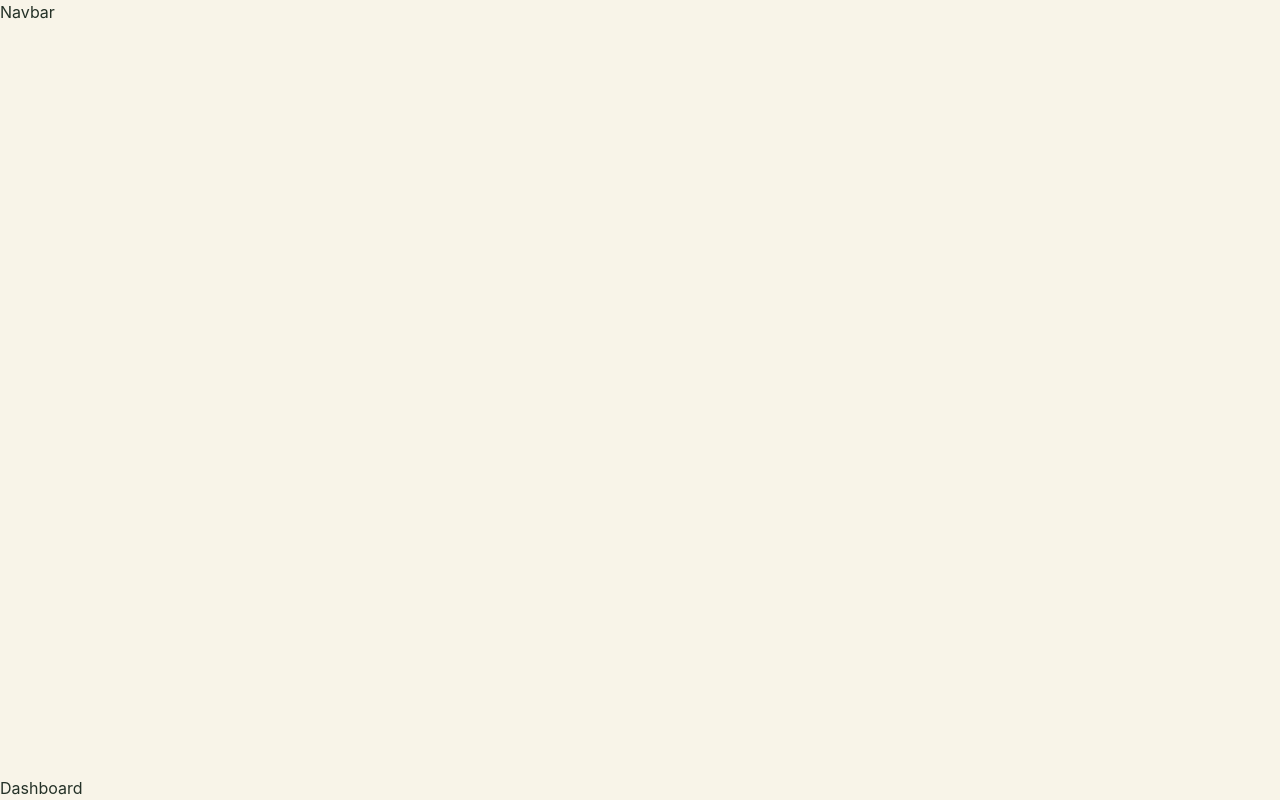
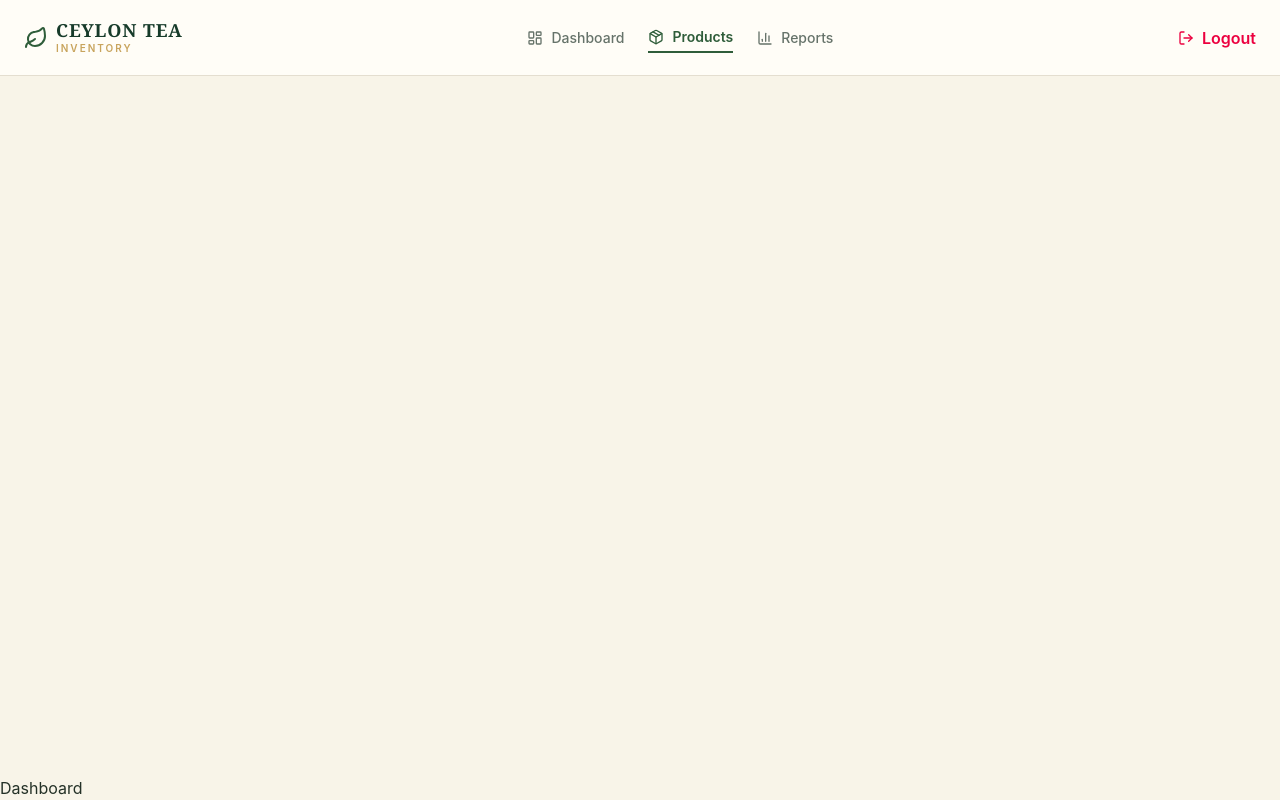
Before and after one commit to Kafoor-Nimas/Apptron-Week-3, a React (Vite) app in the folder react-10-custom-hooks/: page /products in a window 1280 px wide. Built offline with nearby package versions, Linux system fonts and the light colour scheme.

Commit message:
Completed Navbar component UI

```diff
--- a/react-10-custom-hooks/package.json
+++ b/react-10-custom-hooks/package.json
@@ -12,6 +12,7 @@
   "dependencies": {
     "@tailwindcss/vite": "^4.3.3",
     "lucide": "^1.47.0",
+    "lucide-react": "^1.47.0",
     "react": "^19.3.0",
     "react-dom": "^19.2.8",
     "react-router-dom": "^7.18.4",
--- a/react-10-custom-hooks/src/components/Navbar.jsx
+++ b/react-10-custom-hooks/src/components/Navbar.jsx
@@ -1,8 +1,70 @@
+import {
+  Leaf,
+  LogOut,
+  LayoutDashboard,
+  Package,
+  BarChart3,
+} from "lucide-react";
+import { Link, NavLink } from "react-router-dom";
 
 const Navbar = () => {
+  const navLinks = [
+    {
+      name: "Dashboard",
+      path: "/",
+      icon: <LayoutDashboard className="w-4 h-4" />,
+    },
+    {
+      name: "Products",
+      path: "/products",
+      icon: <Package className="w-4 h-4" />,
+    },
+    {
+      name: "Reports",
+      path: "/reports",
+      icon: <BarChart3 className="w-4 h-4" />,
+    },
+  ];
   return (
-    <div>Navbar</div>
-  )
-}
+    <header className="sticky top-0 z-50 bg-[#FFFDF7] border-b border-[#E4DED0] h-[76px] flex items-center">
+      <div className="max-w-[1500px] w-full mx-auto px-6 flex items-center justify-between">
+        {/* Logo */}
+        <Link to={"/"} className="flex items-center gap-2">
+          <Leaf className="w-6 h-6 text-[#2F5D3A] " />
+          <div>
+            <span className="font-serif font-bold text-lg tracking-wider text-[#173B2A] block leading-tight">
+              CEYLON TEA
+            </span>
+            <span className="text-[10px] tracking-[0.2em] text-[#C8A45D] font-sans font-semibold uppercase block">
+              INVENTORY
+            </span>
+          </div>
+        </Link>
 
-export default Navbar
+        {/* Navigation Links */}
+        <nav className="hidden md:flex items-center gap-6">
+          {navLinks.map((link) => (
+            <NavLink
+              key={link.path}
+              to={link.path}
+              className={({ isActive }) =>
+                `flex items-center gap-2 font-medium text-sm transition-all py-1 ${isActive ? "text-[#2F5D3A] font-semibold border-b-2 border-[#2F5D3A]" : "text-[#66736A] hover:text-[#2F5D3A] "}`
+              }
+            >
+              {link.icon}
+              {link.name}
+            </NavLink>
+          ))}
+        </nav>
+
+        {/* Logout */}
+        <button className="flex items-center gap-2 font-semibold text-rose-600 hover:text-rose-700 transition-colors">
+          <LogOut className="w-4 h-4" />
+          <span className="hidden sm:inline">Logout</span>
+        </button>
+      </div>
+    </header>
+  );
+};
+
+export default Navbar;
```
Also changed, not shown: 1 other file (tests, documents, lock files or other folders).
